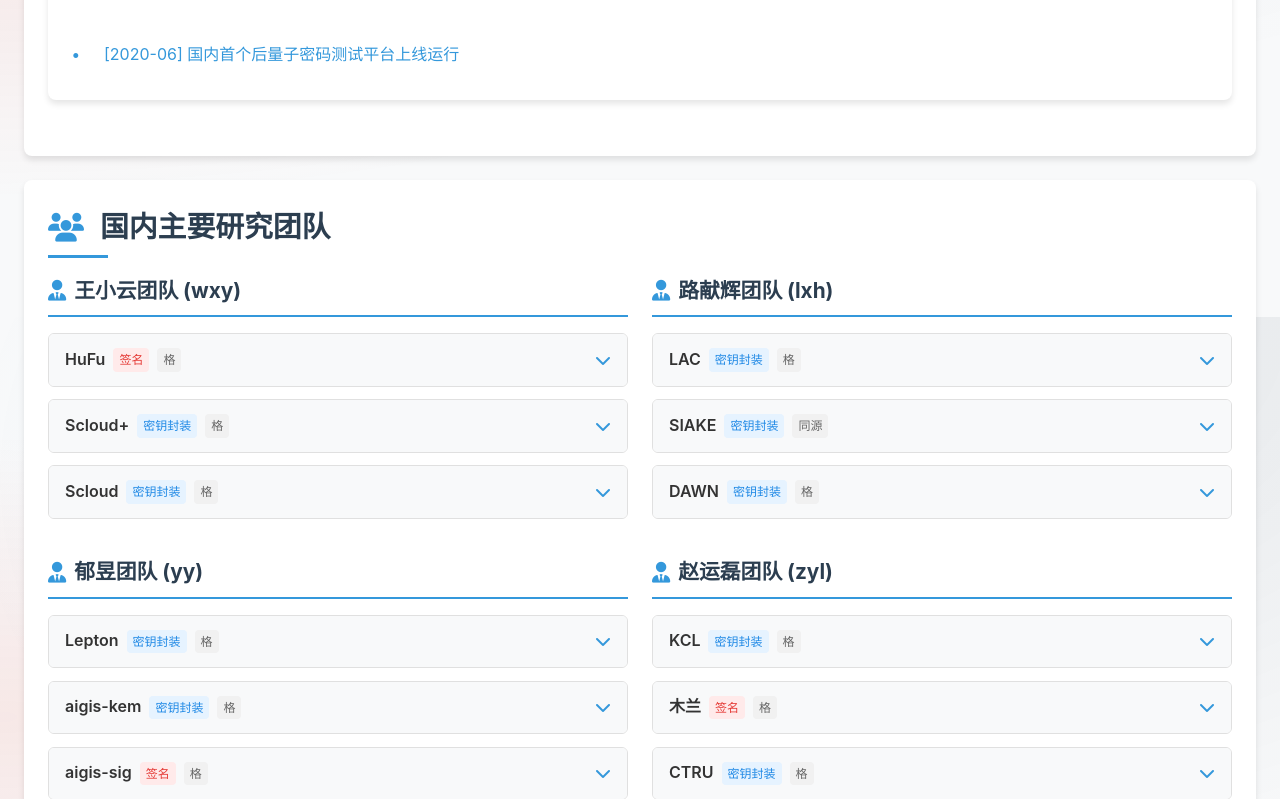
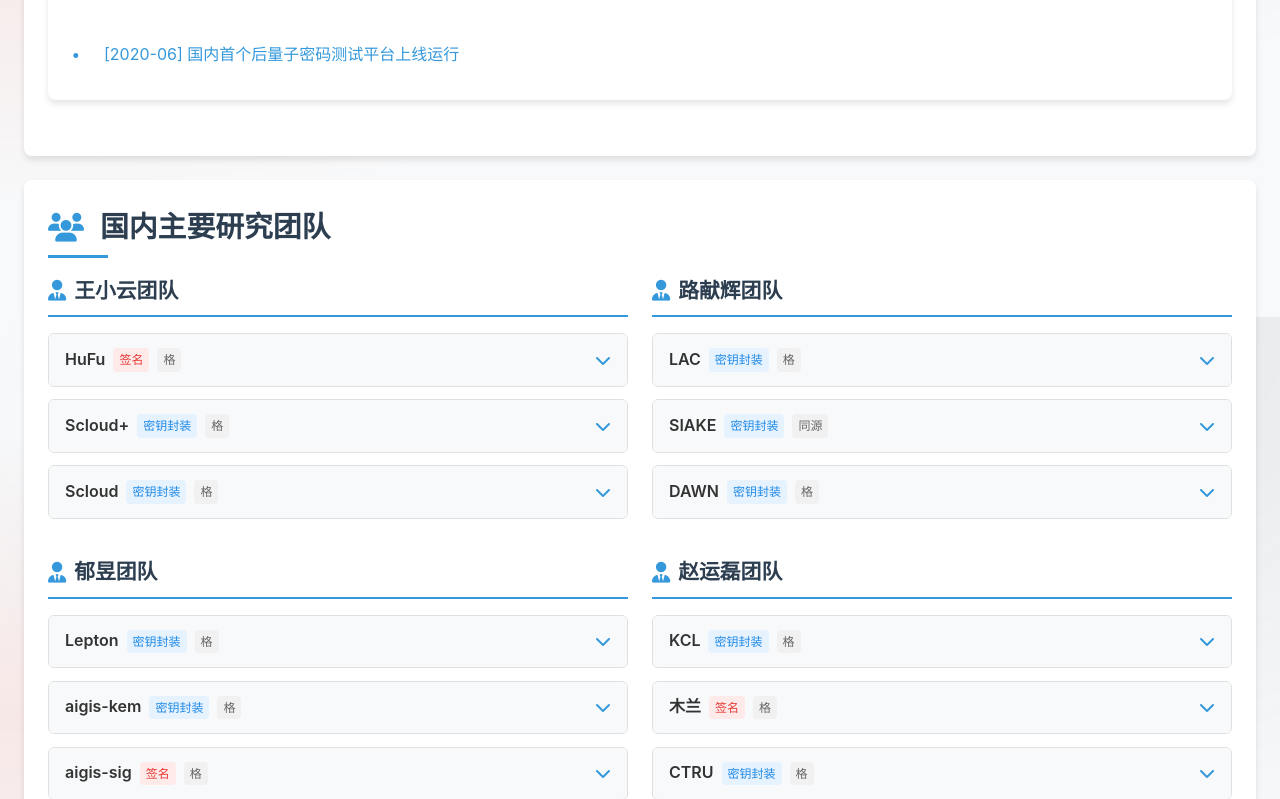
Before and after one commit to HunterChan-SR/PQC_WEB, a plain HTML site: page domestic-standard.html in a window 1280 px wide. Shown: the part 483-1282 px from the top of the page. Drawn offline with Linux system fonts and the light colour scheme.

Commit message:
2025.11.15 16:10

```diff
--- a/domestic-standard.html
+++ b/domestic-standard.html
@@ -334,22 +334,22 @@
 
             <div class="domestic-container">
                 <div class="review-phase">
-                    <div class="team-header"><i class="fas fa-user-tie"></i> 王小云团队 (wxy)</div>
+                    <div class="team-header"><i class="fas fa-user-tie"></i> 王小云团队</div>
                     <div id="wxy-list"></div>
                 </div>
 
                 <div class="review-phase">
-                    <div class="team-header"><i class="fas fa-user-tie"></i> 路献辉团队 (lxh)</div>
+                    <div class="team-header"><i class="fas fa-user-tie"></i> 路献辉团队</div>
                     <div id="lxh-list"></div>
                 </div>
 
                 <div class="review-phase">
-                    <div class="team-header"><i class="fas fa-user-tie"></i> 郁昱团队 (yy)</div>
+                    <div class="team-header"><i class="fas fa-user-tie"></i> 郁昱团队</div>
                     <div id="yy-list"></div>
                 </div>
 
                 <div class="review-phase">
-                    <div class="team-header"><i class="fas fa-user-tie"></i> 赵运磊团队 (zyl)</div>
+                    <div class="team-header"><i class="fas fa-user-tie"></i> 赵运磊团队</div>
                     <div id="zyl-list"></div>
                 </div>
             </div>
```
